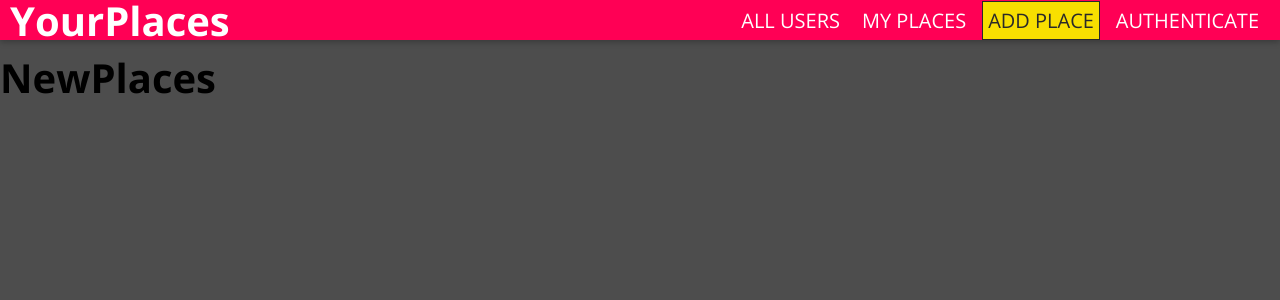
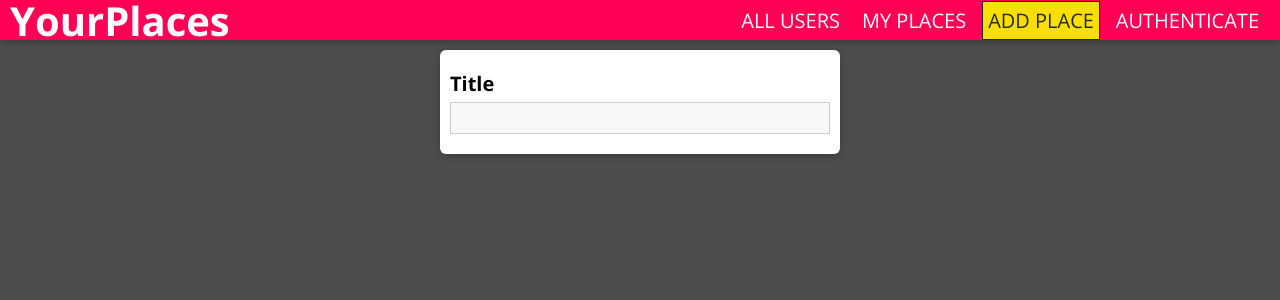
Before and after one commit to Dhyaneshwar/PlaceHub_Mern, a React (Vite) app: page /places/new in a window 1280 px wide. Shown: the top 300 px of the page. Built offline with nearby package versions, Linux system fonts and the light colour scheme.

Commit message:
feat: adding a input component

```diff
--- /dev/null
+++ b/src/places/containers/NewPlace.css
@@ -0,0 +1,10 @@
+.place-form {
+  list-style: none;
+  margin: 0 auto;
+  padding: 1rem;
+  width: 90%;
+  max-width: 40rem;
+  box-shadow: 0 2px 8px rgba(0, 0, 0, 0.26);
+  border-radius: 6px;
+  background: white;
+}
--- a/src/places/containers/NewPlaces.jsx
+++ b/src/places/containers/NewPlaces.jsx
@@ -1,7 +1,14 @@
 import React from "react";
+import Input from "../../shared/components/FormElements/Input";
+
+import "./NewPlace.css";
 
 function NewPlaces() {
-  return <h1>NewPlaces</h1>;
+  return (
+    <form className="place-form">
+      <Input element="input" type="text" label="Title" />
+    </form>
+  );
 }
 
 export default NewPlaces;
--- /dev/null
+++ b/src/shared/components/FormElements/Input.css
@@ -0,0 +1,41 @@
+.form-control {
+  margin: 1rem 0;
+}
+
+.form-control label,
+.form-control input,
+.form-control textarea {
+  display: block;
+}
+
+.form-control label {
+  font-weight: bold;
+  margin-bottom: 0.5rem;
+}
+
+.form-control input,
+.form-control textarea {
+  width: 100%;
+  font: inherit;
+  border: 1px solid #ccc;
+  background: #f8f8f8;
+  padding: 0.15rem 0.25rem;
+}
+
+.form-control input:focus,
+.form-control textarea:focus {
+  outline: none;
+  background: #ebebeb;
+  border-color: #510077;
+}
+
+.form-control--invalid label,
+.form-control--invalid p {
+  color: red;
+}
+
+.form-control--invalid input,
+.form-control--invalid textarea {
+  border-color: red;
+  background: #ffd1d1;
+}
--- /dev/null
+++ b/src/shared/components/FormElements/Input.jsx
@@ -0,0 +1,20 @@
+import React from "react";
+
+import "./Input.css";
+
+const Input = (props) => {
+  const elemt =
+    props.element === "input" ? (
+      <input id={props.id} type={props.type} placeholder={props.placeholder} />
+    ) : (
+      <textarea id={props.id} rows={props.rows || 3} />
+    );
+  return (
+    <div className="form-control">
+      <label htmlFor={props.id}>{props.label}</label>
+      {elemt}
+    </div>
+  );
+};
+
+export default Input;
```
